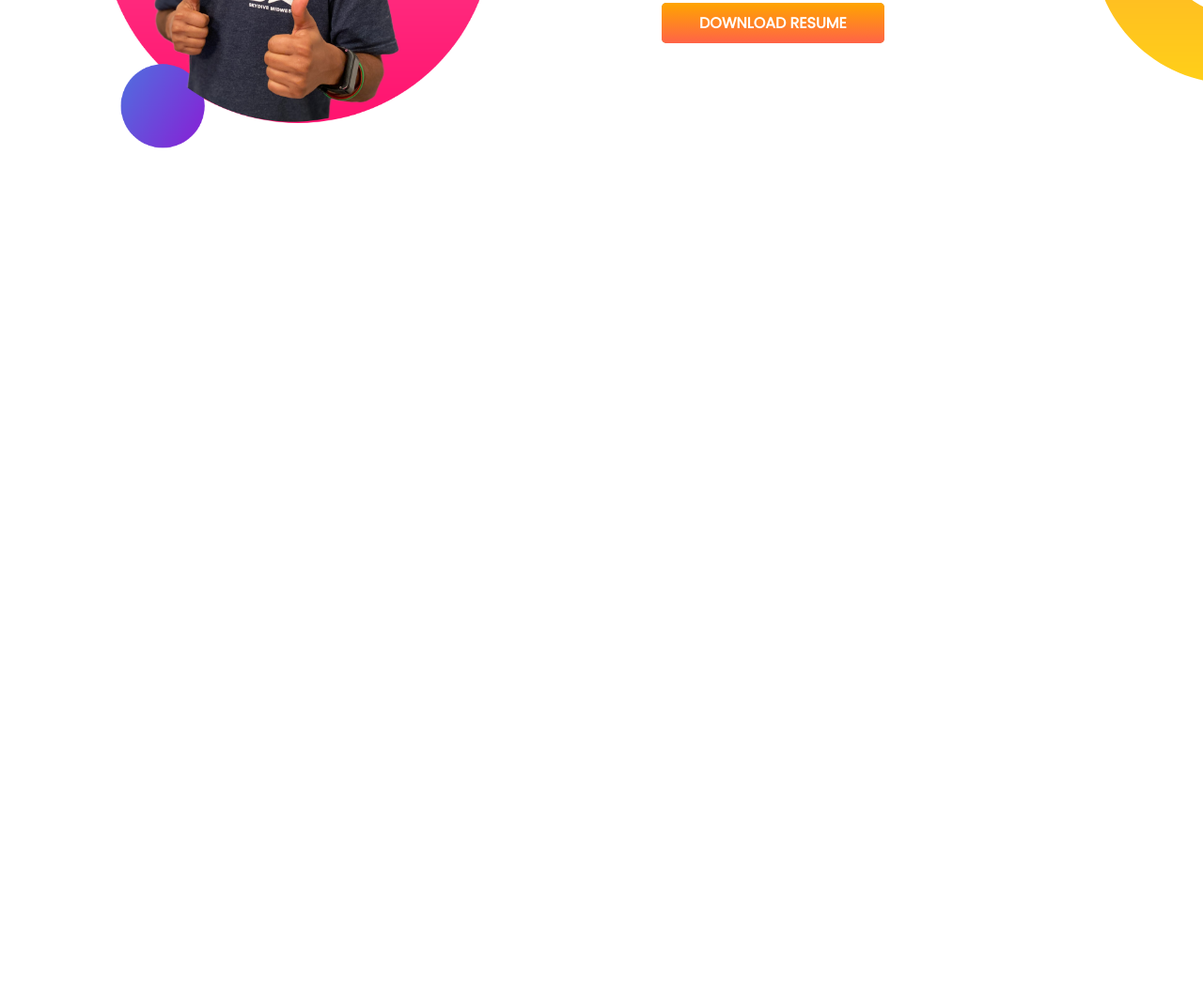
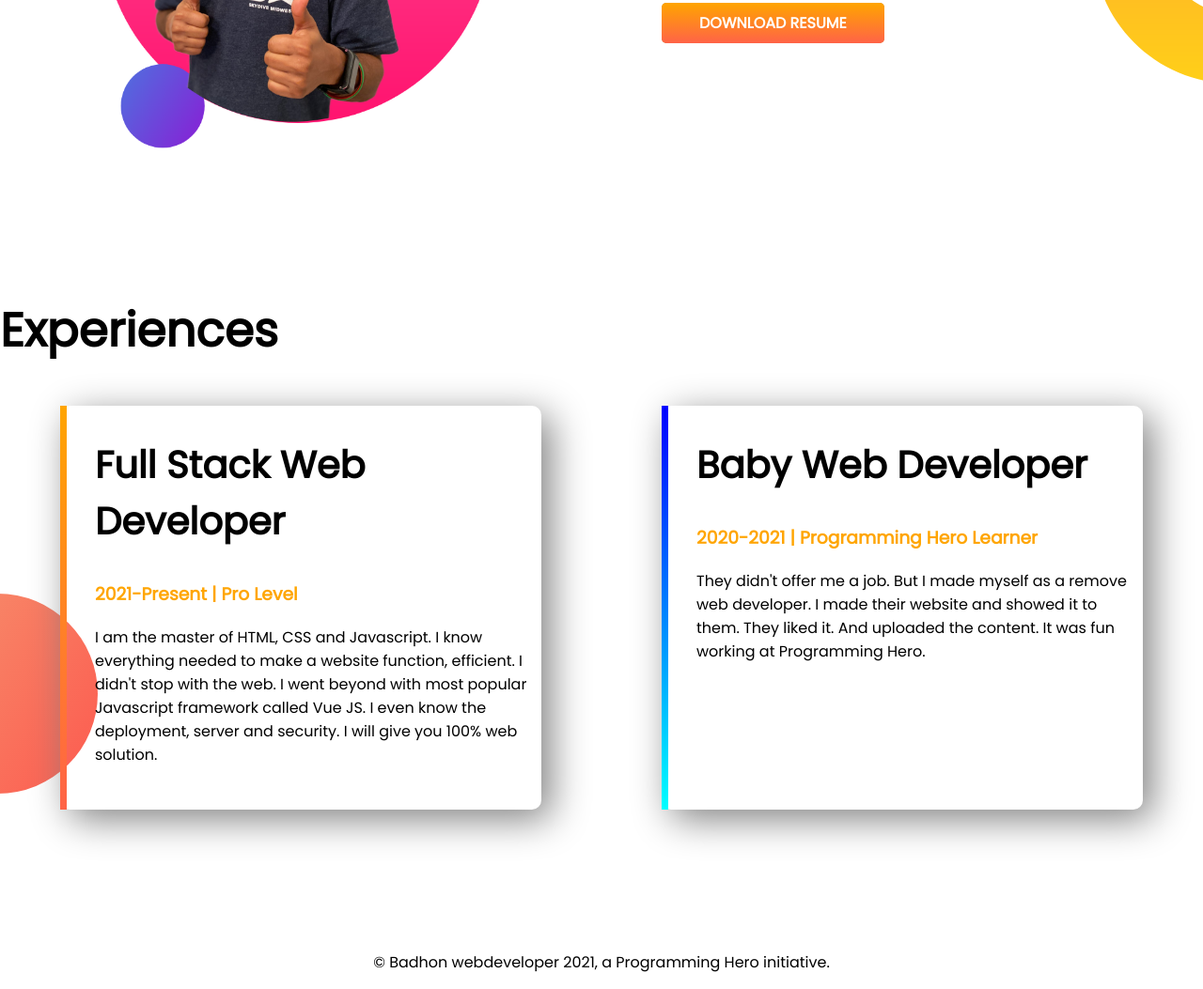
Before and after one commit to shoebbint/developer-portfolio, a plain HTML site: page index.html in a window 1280 px wide. Shown: the part 899-1952 px from the top of the page at 94% size. Before the commit the page ends 1214 px from the top, so only its background shows below. Drawn offline with Linux system fonts and the light colour scheme.

Commit message:
full-web

```diff
--- a/index.html
+++ b/index.html
@@ -12,7 +12,7 @@
     <link rel="stylesheet" href="style.css">
 </head>
 
-<section class="top-banner">
+<section class="top-banner flex">
 
     <body>
         <div class="hw">
@@ -32,7 +32,7 @@
         </div>
 
 </section>
-<section class="bottom-banner">
+<section class="bottom-banner flex">
     <div class="hw">
         <img src="images/jhankar2.png" alt="">
     </div>
@@ -49,8 +49,44 @@
         </p>
         <a target="_blank" href="https://www.facebook.com/" class="box">DOWNLOAD RESUME</a>
     </div>
-
 </section>
+<section class="last-banner">
+    <h1>
+        Experiences
+    </h1>
+    <div class="flex">
+        <div class="hw ex a">
+            <h2>
+                Full Stack Web Developer
+            </h2>
+            <h3 class="or">
+                2021-Present | Pro Level
+            </h3>
+            <p>
+                I am the master of HTML, CSS and Javascript. I know everything needed to make a website function,
+                efficient. I didn't stop with the web. I went beyond with most popular Javascript framework called Vue
+                JS. I even know the deployment, server and security. I will give you 100% web solution.
+            </p>
+        </div>
+        <div class="hw ex b">
+            <h2>
+                Baby Web Developer
+            </h2>
+            <h3 class="or">
+                2020-2021 | Programming Hero Learner
+            </h3>
+            <p>
+                They didn't offer me a job. But I made myself as a remove web developer. I made their website and showed
+                it to them. They liked it. And uploaded the content. It was fun working at Programming Hero.
+            </p>
+        </div>
+    </div>
+</section>
+<footer>
+    <p>
+        © Badhon webdeveloper 2021, a Programming Hero initiative.
+    </p>
+</footer>
 
 </body>
 
--- a/style.css
+++ b/style.css
@@ -8,7 +8,7 @@ h1{
 .or{
     color:orange;
 }
-section{
+.flex{
     display: flex;
     margin-bottom: 150px;
 }
@@ -37,3 +37,37 @@ section{
     background-repeat: no-repeat;
     background-position:right;
 }
+.ex{
+    width:40%;
+    margin-left:5%;
+    margin-right: 5%;
+    padding-left: 30px;
+    padding-right: 10px;
+    padding-bottom: 30px;
+    box-shadow:10px 10px 40px gray;
+    border-radius: 10px;
+
+
+}
+h2{
+   font-size: 40px;
+}
+.last-banner{
+    background-image: url(images/exp-bg.png);
+    background-repeat: no-repeat;
+    background-position:0% 95%;
+
+}
+.a{
+    border-left: 7px solid ;
+    border-image:linear-gradient(orange, tomato);
+    border-image-slice: 1;
+}
+.b{
+    border-left: 7px solid ;
+    border-image:linear-gradient(blue, cyan);
+    border-image-slice: 1;
+}
+footer p {
+    text-align: center;
+}
```
Also changed, not shown: images/my-bg.png (deleted), images/my-bg2.png (deleted), 4 other files.
